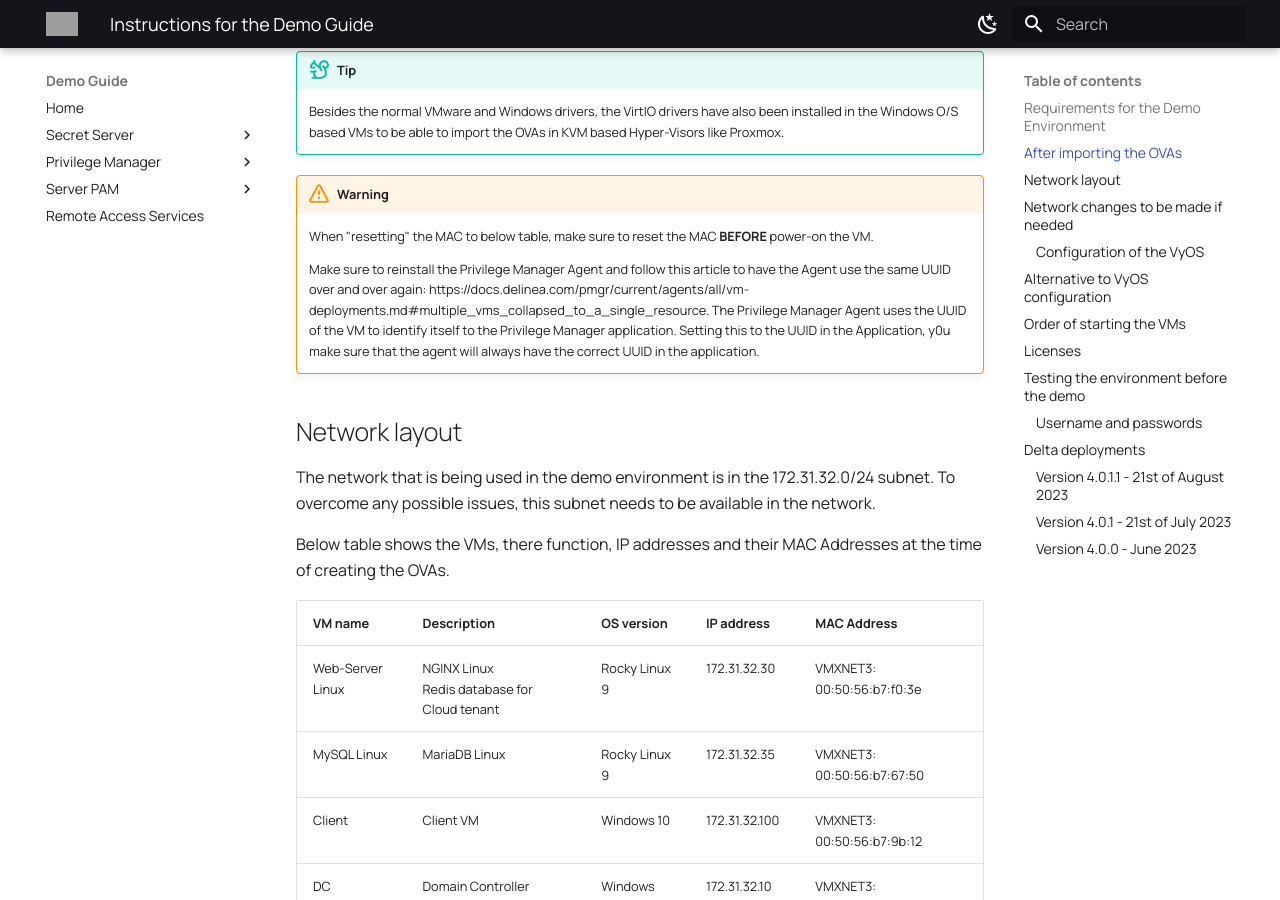
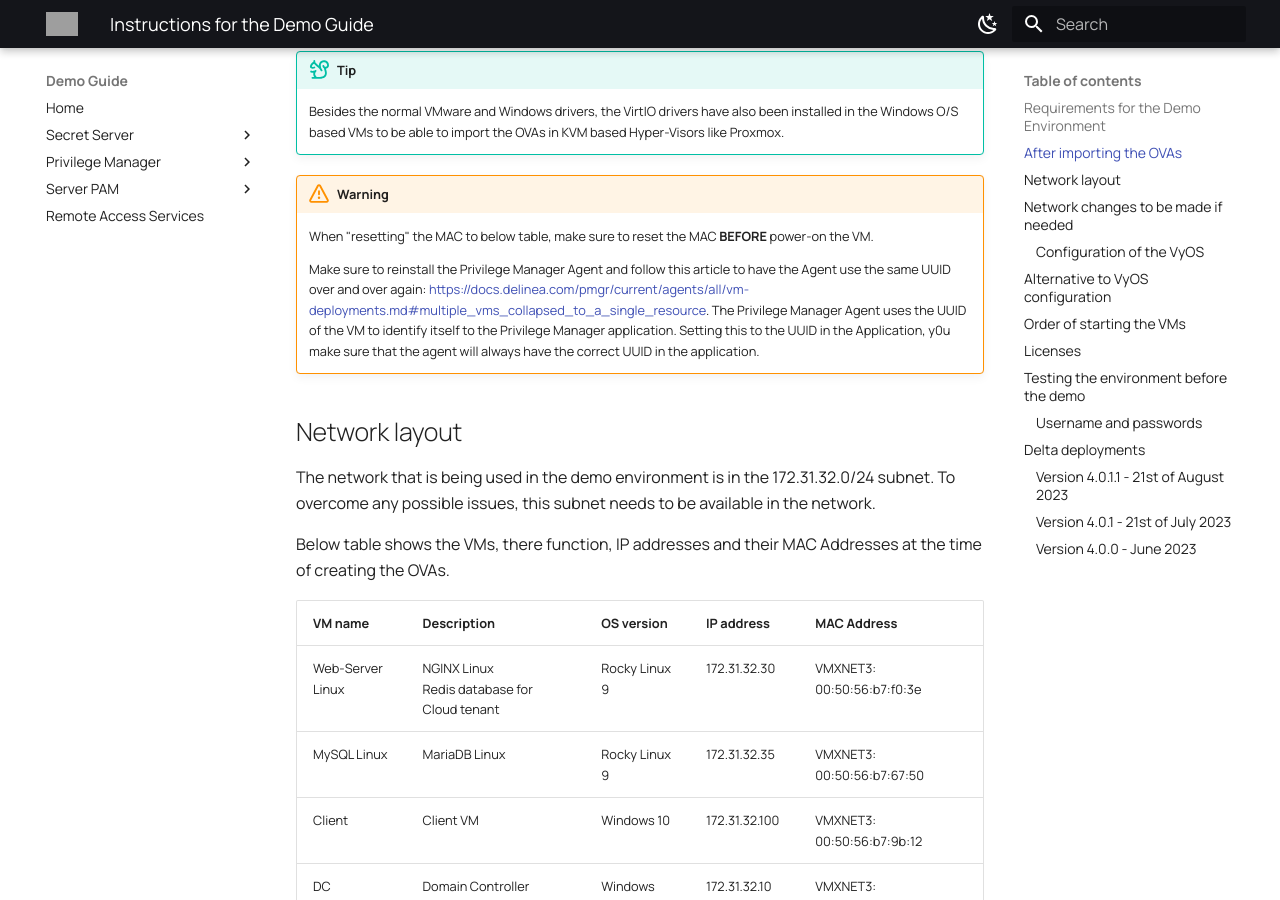
Before and after one commit to wessenstam/demoguide, an MkDocs documentation site: the page built from docs/instructor/instructor.md, in a window 1280 px wide and 900 px high, scrolled down 853 px. Built offline with MkDocs 1.6.1 and Material for MkDocs 9.7.7, drawn with Linux system fonts in a browser that asks for light colours; grey boxes are pictures that could not be loaded.

Commit message:
Small update URL

```diff
--- a/docs/instructor/instructor.md
+++ b/docs/instructor/instructor.md
@@ -24,7 +24,7 @@
 !!!warning
     When "resetting" the MAC to below table, make sure to reset the MAC **BEFORE** power-on the VM.
 
-    Make sure to reinstall the Privilege Manager Agent and follow this article to have the Agent use the same UUID over and over again: https://docs.delinea.com/pmgr/current/agents/all/vm-deployments.md#multiple_vms_collapsed_to_a_single_resource. The Privilege Manager Agent uses the UUID of the VM to identify itself to the Privilege Manager application. Setting this to the UUID in the Application, y0u make sure that the agent will always have the correct UUID in the application.
+    Make sure to reinstall the Privilege Manager Agent and follow this article to have the Agent use the same UUID over and over again: <https://docs.delinea.com/pmgr/current/agents/all/vm-deployments.md#multiple_vms_collapsed_to_a_single_resource>. The Privilege Manager Agent uses the UUID of the VM to identify itself to the Privilege Manager application. Setting this to the UUID in the Application, y0u make sure that the agent will always have the correct UUID in the application.
 
 ## Network layout
 
```
